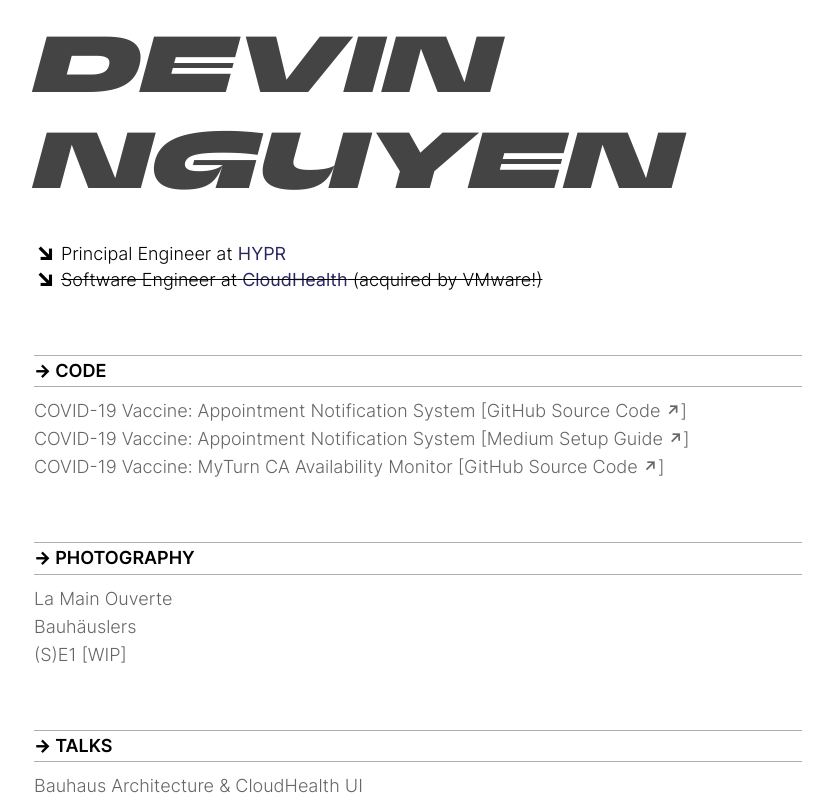
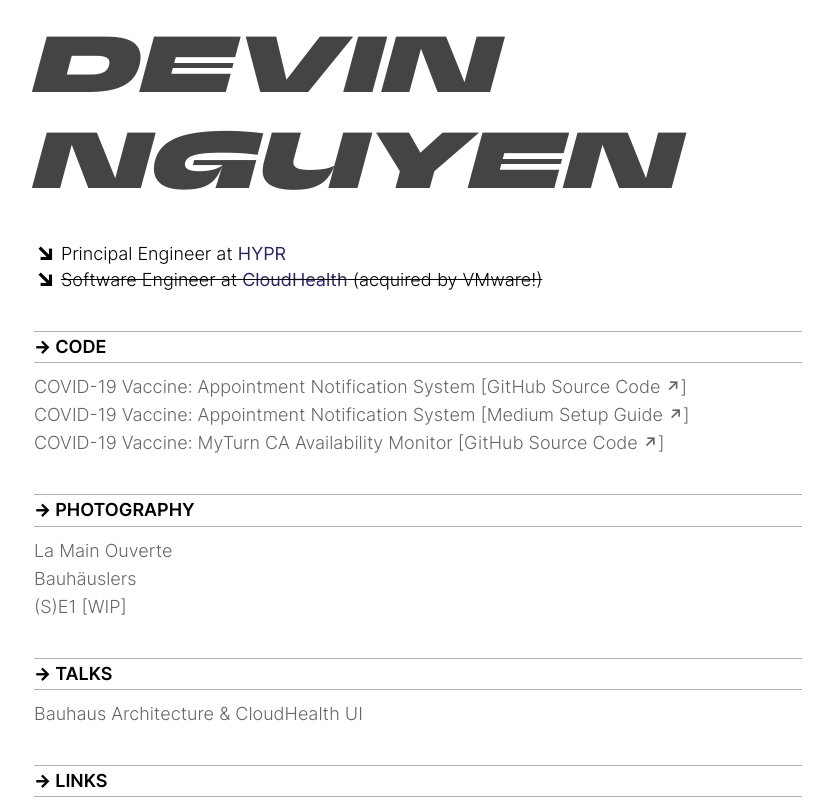
Before and after one commit to devin2712/ddxdevin, a Next.js app: page / in a window 1280 px wide. Shown: the top 800 px of the page, without its empty margins (222-1055 px from the left). Built offline with nearby package versions, Linux system fonts and the light colour scheme.

Commit message:
Reduce vertical spacing between sections

```diff
--- a/components/LinkList.module.css
+++ b/components/LinkList.module.css
@@ -21,7 +21,7 @@
 }
 
 .linkList {
-  margin: 3rem 0;
+  margin: 1.5rem 0;
   padding: 0;
 }
 
```
